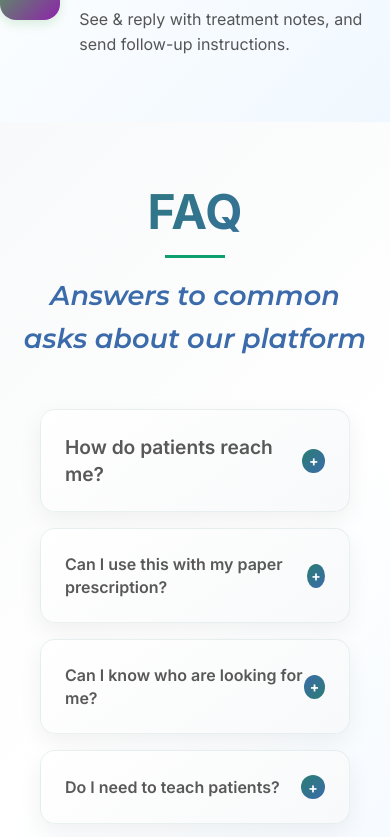
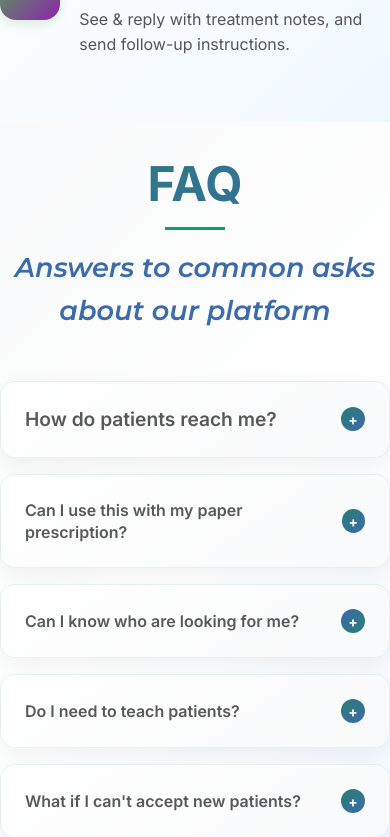
Before and after one commit to TellYouDoc/tellyoudoc-April19-25, a React (Vite) app: page / in a window 390 px wide. Shown: the part 4595-5432 px from the top of the page. Built offline with nearby package versions, Linux system fonts and the light colour scheme.

Commit message:
Refactor FAQ styles for mobile responsiveness
- Commented out padding adjustments in the FAQ section for better mobile layout.
- Updated padding in the FAQ content for improved spacing on smaller screens.

```diff
--- a/src/styles/FAQs.css
+++ b/src/styles/FAQs.css
@@ -37,11 +37,11 @@
 /* Responsive adjustments */
 @media (max-width: 768px) {
   .faq-section {
-    padding: 60px 20px !important;
+    /* padding: 60px 20px !important; */
   }
 
   .faq-content {
-    padding: 0 20px !important;
+    padding: 0 !important;
   }
 
   .faq-item h4 {
```
